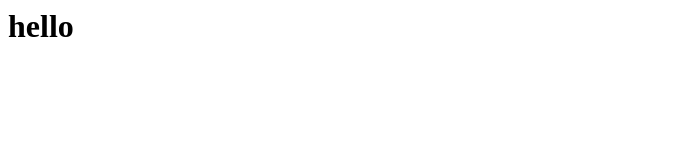
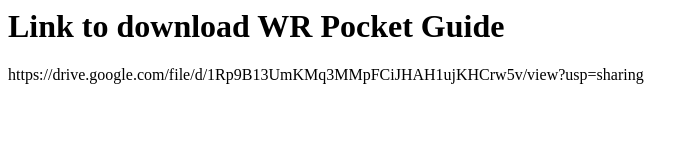
Before and after one commit to alz10/alz10-wrpocketguide, a plain HTML site: page index.html in a window 1280 px wide. Shown: the whole page, without its empty margins (0-699 px from the left). Drawn offline with Linux system fonts and the light colour scheme.

Commit message:
Update index.html

```diff
--- a/index.html
+++ b/index.html
@@ -1,5 +1,5 @@
 <html>
 
-<h1>hello</h1>
-
+<h1>Link to download WR Pocket Guide</h1>
+<p>https://drive.google.com/file/d/1Rp9B13UmKMq3MMpFCiJHAH1ujKHCrw5v/view?usp=sharing</p>
 </html>
```
